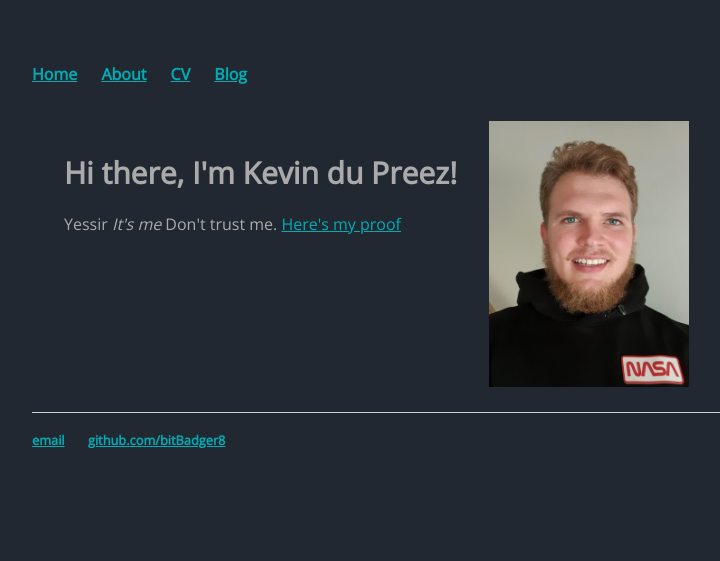
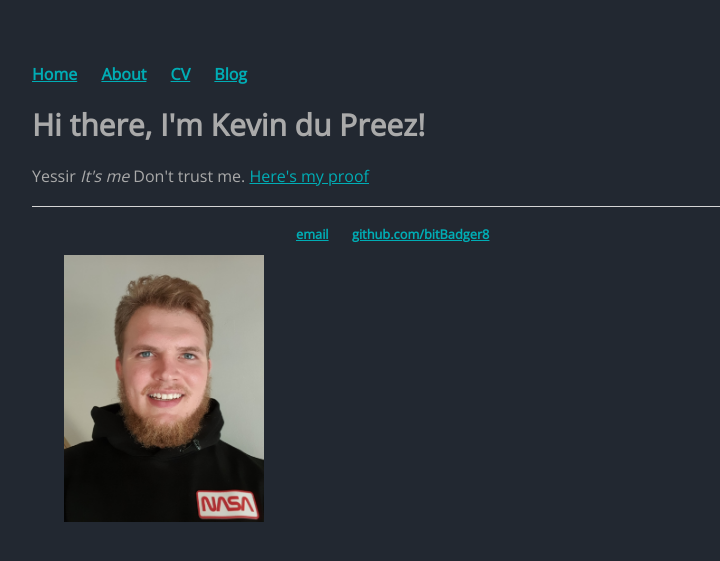
Before and after one commit to bitBadger8/bitBadger8.github.io, a Jekyll site: the page built from index.html, in a window 1280 px wide. Shown: the top 561 px of the page, without its empty margins (160-880 px from the left). Built offline with Jekyll 4.4.1, drawn with Linux system fonts in a browser that asks for light colours.

Commit message:
Update index.html

```diff
--- a/index.html
+++ b/index.html
@@ -3,11 +3,11 @@ layout: default
 title: Kevin du Preez, Personal Page
 ---
 <div class="blurb">
-	<div class="sideL">
+	<div class="sideR">
 		<h1>Hi there, I'm Kevin du Preez!</h1>
 		<p>Yessir <em>It's me</em> Don't trust me. <a href="/about">Here's my proof</a></p>
 	</div>
-	<div class="sideR">
+	<div class="sideL">
 		<img src="https://bitbadger8.github.io/assets/images/smallerProfile.jpg" alt="Photo of Kev" id="kevPic" />
 	</div>
 
```
